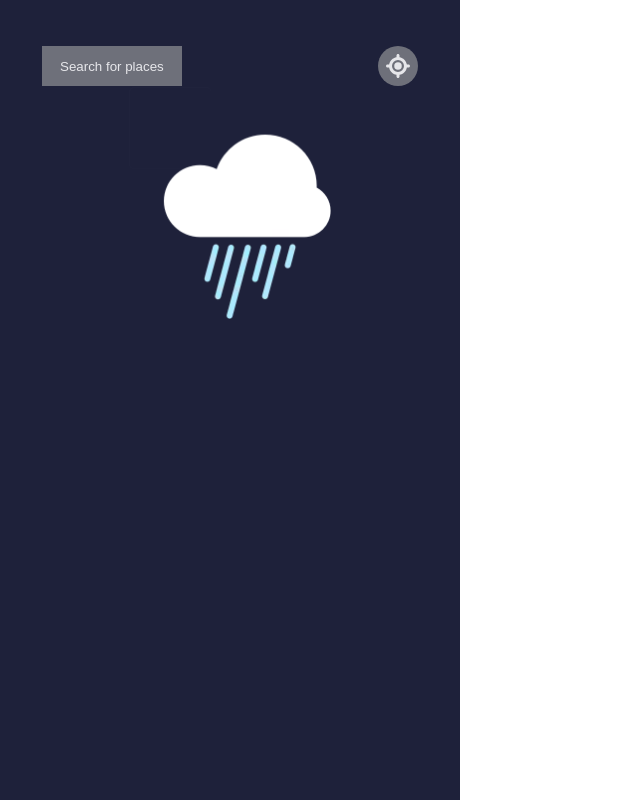
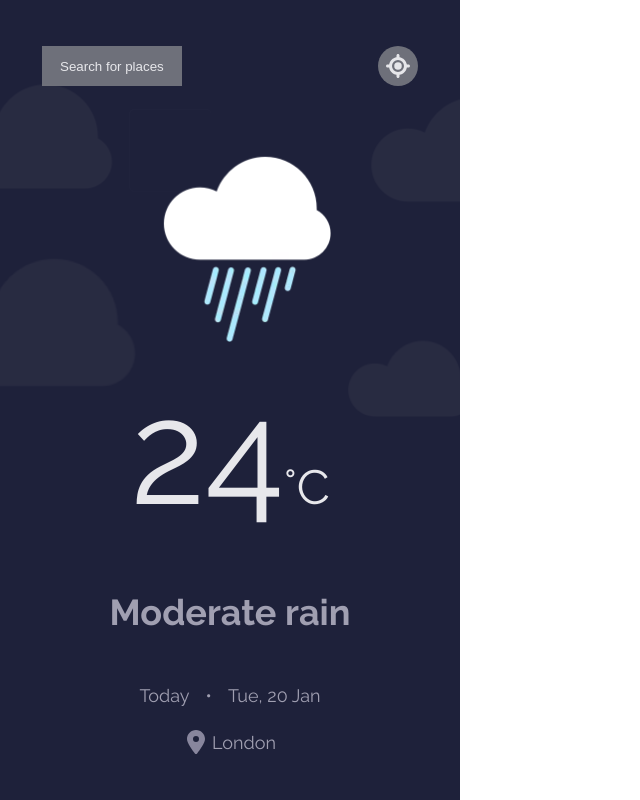
Before and after one commit to Cedrus81/weather_or_not, a Next.js app: page / in a window 1280 px wide. Shown: the whole page, without its empty margins (0-640 px from the left). Built offline with nearby package versions, Linux system fonts and the light colour scheme.

Commit message:
finished hero styling for now, with option for dynamic data

```diff
--- a/src/app/_components/HeroDisplay.tsx
+++ b/src/app/_components/HeroDisplay.tsx
@@ -1,7 +1,9 @@
 import { FormattedData } from "@/types";
 import Image from "next/image";
 import LocationIcon from "../../public/assets/icons/location.svg";
+import GPSIcon from "../../public/assets/icons/location-dot-solid.svg";
 import { getRelevantImagePath } from "@/utils";
+import BackgroundImage from "../../public/assets/images/Cloud-background.webp";
 interface HeroDisplayProps {
   data: FormattedData;
 }
@@ -20,6 +22,7 @@ async function HeroDisplay({ data }: HeroDisplayProps) {
           <Image src={LocationIcon} alt="location" width={24} height={24} />
         </button>
       </header>
+      <div className="weather-icon-container">
         <Image
           src={ConditionImg.default}
           width={202}
@@ -27,6 +30,38 @@ async function HeroDisplay({ data }: HeroDisplayProps) {
           style={{ objectFit: "contain" }}
           alt="current condition"
         />
+        <Image
+          src={BackgroundImage}
+          alt="clouds"
+          width={459}
+          height={376}
+          className="weather-background"
+          objectFit="contain"
+        />
+      </div>
+      <span className="hero-degrees">
+        <span className="hero-degrees">{data.current.tempC}</span>
+        &deg;C
+      </span>
+
+      <h1>{data.forecast[0].condition.text}</h1>
+      <footer className="hero-footer">
+        <div className="hero-footer-top">
+          <span>{data.current.isDay ? "Today" : "Tonight"}</span>
+          <span className="separator">•</span>
+          <span> {data.forecast[0].date}</span>
+        </div>
+        <div className="hero-footer-bottom">
+          <Image
+            src={GPSIcon}
+            alt="gps"
+            width={24}
+            height={24}
+            objectFit="contain"
+          />
+          <span>{data.location.city}</span>
+        </div>
+      </footer>
     </section>
   );
 }
--- a/src/app/styles/cmps/hero.scss
+++ b/src/app/styles/cmps/hero.scss
@@ -1,4 +1,5 @@
 .hero{
+    position: relative;
     display: flex;
     flex-direction: column;
     align-items: center;
@@ -6,9 +7,71 @@
     width: 28.75rem;
     padding-inline: 2.625rem;
     padding-block: 2.875rem;
+    overflow: hidden;
+
+    &.display{
+        justify-content: space-between;
+    }
     header{
         display: flex;
         justify-content: space-between;
         width: 100%;
     }
+    .hero-degrees{
+        color: $text-light;
+        font-size: 3rem;
+        span.hero-degrees{
+            font-size: 9rem;
+        }
+    }
+    h1{
+        color: $text-dark;
+        font-size: 2.25rem;
+    }
+    .hero-footer{
+        color:$text-dark;
+        font-size: 1.125rem;
+        display: flex;
+        flex-direction: column;
+        gap: 1.5rem;
+        span.separator{
+            margin-inline: 1rem;
+        }
+        .hero-footer-top{
+            display: flex;
+            justify-content: center;
+        }
+        .hero-footer-bottom{
+            display: flex;
+            gap: 0.25rem;
+            justify-content: center;
+            align-items: center;
+            img{
+                filter: invert(54%) sepia(6%) saturate(966%) hue-rotate(206deg) brightness(99%) contrast(83%);
+            }
+        }
+    }
 }
+
+.weather-icon-container{
+    position: relative;
+
+    // display: flex;
+    // height: 100%;
+    // justify-content: center;
+    // background-image: url('../../../public/assets/images/Cloud-background.webp');
+    // background-repeat: no-repeat;
+
+}
+
+img.weather-background{
+    position: absolute;
+    left: 50%;
+    top: 50%;
+    transform: translate(-50%, -50%);
+    object-fit: contain;
+    zoom: 1.5;
+    filter: brightness(0.5);
+    opacity: 0.1;
+    pointer-events: none;
+}
--- a/src/app/styles/main.scss
+++ b/src/app/styles/main.scss
@@ -10,6 +10,7 @@
 }
 html{
     height: 100%;
+    color: $text-light;
     font-size: 16px;
     font-family: 'raleway';
 }
--- a/src/utils/index.ts
+++ b/src/utils/index.ts
@@ -37,8 +37,8 @@ export function simplifyData(data: any): FormattedData{
             country: data.location.country
         },
         current: {
-            tempC: data.current.temp_c,
-            tempF: data.current.temp_f,
+            tempC: Math.round(data.current.temp_c),
+            tempF: Math.round(data.current.temp_f),
             isDay: data.current.is_day
         },
         forecast: simplifyForecast(data.forecast.forecastday)
@@ -55,10 +55,10 @@ function simplifyForecast(forecast: Array<any>): Array<DailyData> {
         return {
             date: shortDateFormat(day.date_epoch),
             dailyData : {
-                maxTempC: day.day.maxtemp_c,
-                maxTempF: day.day.maxtemp_f,
-                minTempC: day.day.mintemp_c,
-                minTempF: day.day.mintemp_f,
+                maxTempC: Math.round(day.day.maxtemp_c),
+                maxTempF: Math.round(day.day.maxtemp_f),
+                minTempC: Math.round(day.day.mintemp_c),
+                minTempF: Math.round(day.day.mintemp_f),
                 willRain: day.day.daily_will_it_rain,
                 willSnow: day.day.daily_will_it_snow
             },
```
Also changed, not shown: src/public/assets/icons/location-dot-solid.svg (added). Lines whose indentation alone changed are shown as unchanged.
